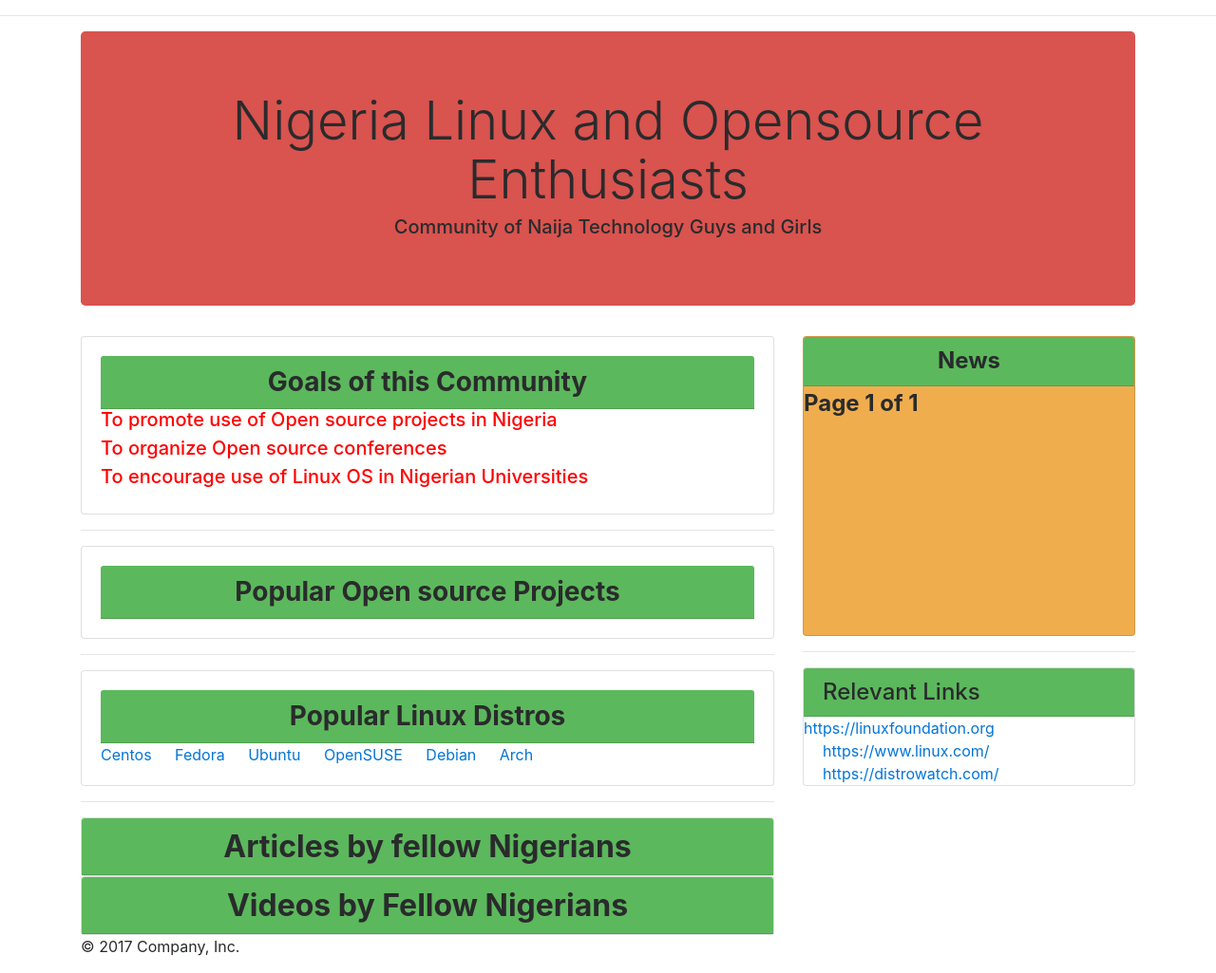
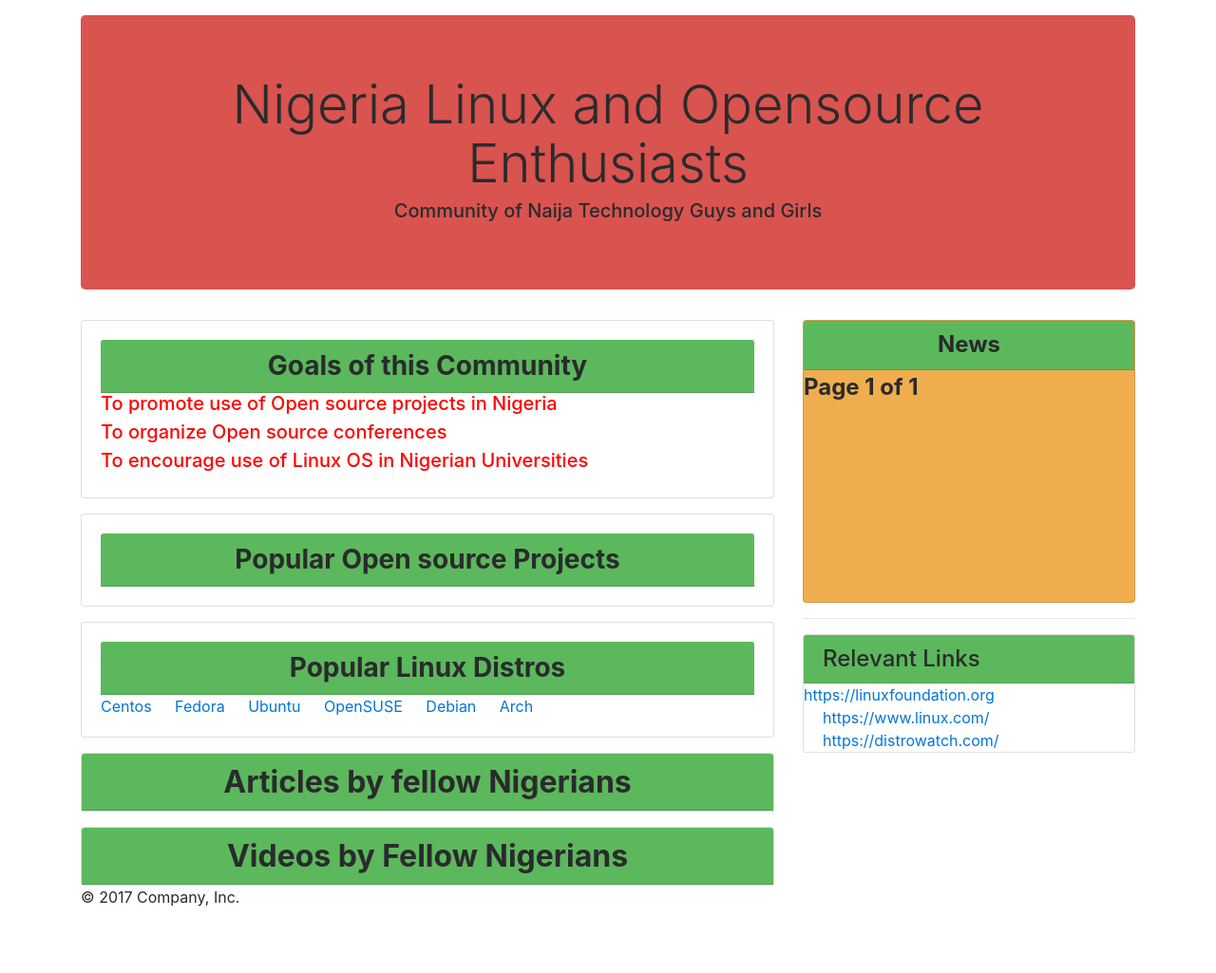
Before and after one commit to dolastack/naijalinux, a Django app: page / in a window 1280 px wide. Shown: the part 56-1081 px from the top of the page at 95% size. After the commit the page ends 1011 px from the top, so only its background shows below. Run offline with Django 3.2, Linux system fonts and the light colour scheme; data that the repository does not hold is empty; parts of the project's set-up code (start-up, migrations or seed data) failed here and were passed over; some libraries are stand-ins or nearby versions.

Commit message:
added margins mt-3

```diff
--- a/templates/clips/video_display.html
+++ b/templates/clips/video_display.html
@@ -1,5 +1,8 @@
-{% for video in videos %}
-     <h4>{{ video.title }}</h4>
 
-    <iframe  width="500" height="400" src="{{ video.embed_code }}" frameborder="0"></iframe>
-{% endfor %}
+  {% for video in videos %}
+    <div class="mx-auto">
+       <h4>{{ video.title }}</h4>
+
+      <iframe  width="500" height="400" src="{{ video.embed_code }}" frameborder="0"></iframe>
+    </div>
+  {% endfor %}
--- a/templates/index.html
+++ b/templates/index.html
@@ -41,16 +41,16 @@
     </nav>
     <!-- navbar ends-->
 
-    <hr />
-    <div class="container p-t-2"> <!--main container-->
+
+    <div class="container mt-3"> <!--main container-->
       <!-- show show -->
       <div class="jumbotron bg-danger">
         <h2 class="display-4" style="text-align: center">Nigeria Linux and Opensource Enthusiasts</h2>
           <h5 style="text-align: center">Community of Naija Technology Guys and Girls</h5>
       </div>
 
-      <div class="row">   <!-- main rows -->
-        <hr />
+      <div class="row mt-3">   <!-- main rows -->
+
         <div class="col-md-8"> <!-- col-8 -->
 
           <div class="card ">
@@ -61,8 +61,8 @@
                 <h5 style="color: red;">To encourage use of Linux OS in Nigerian Universities</h5>
             </div>
         </div>
-        <hr />
-          <div class="card " style="overflow-y:hidden;overflow-x:scroll">
+
+          <div class="card mt-3" style="overflow-y:hidden;overflow-x:scroll">
              <div class="card-block">
                <h3 class="card-header bg-success" style="font-weight: bold; text-align: center">Popular Open source Projects</h3>
 
@@ -72,9 +72,7 @@
             </div>
         </div>
 
-        <hr />
-
-        <div class="card " style="overflow-y:hidden;overflow-x:scroll">
+      <div class="card mt-3" style="overflow-y:hidden;overflow-x:scroll">
            <div class="card-block">
           <h3 class="card-header bg-success" style="font-weight: bold; text-align: center">Popular Linux Distros</h3>
               <a href="https://www.centos.org/" class="card-link">Centos</a>
@@ -87,14 +85,14 @@
         </div>
       </div>
 
-          <hr />
-          <div class="card " >
+
+          <div class="card mt-3" >
             <h2 class="card-header bg-success" style="font-weight: bold; text-align: center">Articles by fellow Nigerians</h2>
               <div class="container">
                 {% include "blogposts/blog_display.html" %}
               </div>
           </div>
-          <div class="card " >
+          <div class="card mt-3" >
             <h2 class="card-header bg-success" style="font-weight: bold; text-align: center">Videos by Fellow Nigerians</h2>
               <div class="container">
                 {% include "clips/video_display.html" %}
```
